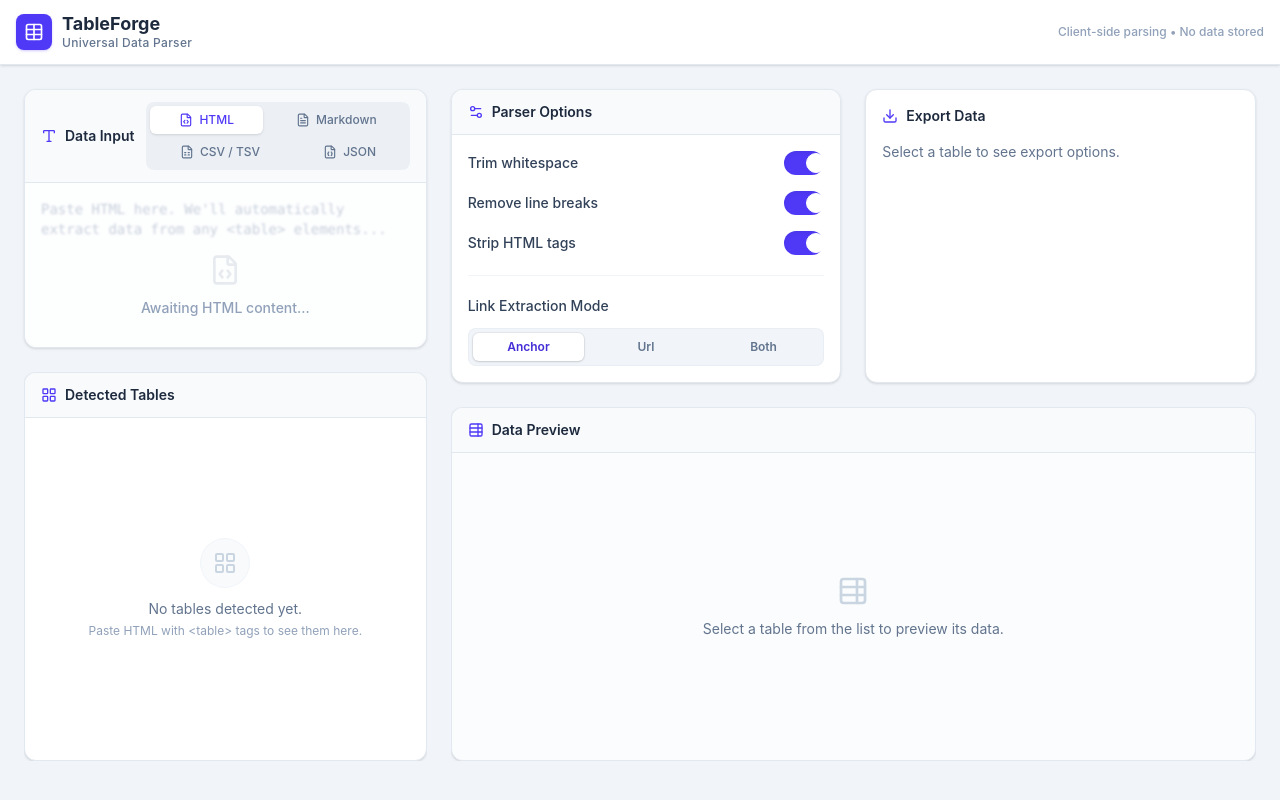
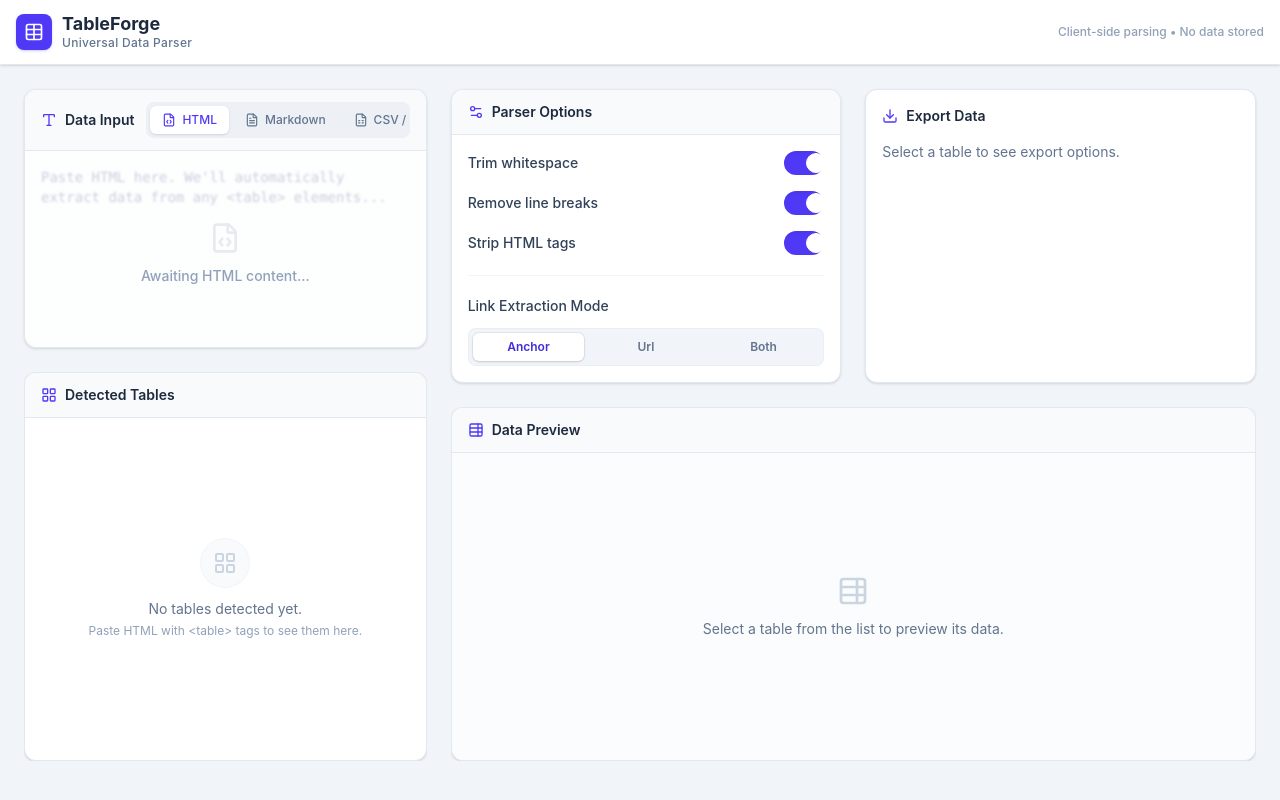
Before and after one commit to remixmb/tables-tables-tables, a React (Vite) app: page / in a window 1280 px wide. Built offline with nearby package versions, Linux system fonts and the light colour scheme.

Commit message:
fix: input panel header squishing, tabs overflow, and wire inputType to options panel

```diff
--- a/src/App.tsx
+++ b/src/App.tsx
@@ -65,7 +65,7 @@
         {/* Right Column: Preview and Options */}
         <div className="flex flex-col gap-6 h-[calc(100vh-8rem)] min-w-0">
           <div className="grid grid-cols-1 lg:grid-cols-2 gap-6 flex-shrink-0">
-            <OptionsPanel options={options} onChange={setOptions} />
+            <OptionsPanel options={options} onChange={setOptions} inputType={inputType} />
             <ExportPanel table={selectedTable} />
           </div>
           <div className="flex-1 min-h-[400px] lg:min-h-0 min-w-0 overflow-hidden">
--- a/src/components/InputPanel.tsx
+++ b/src/components/InputPanel.tsx
@@ -20,12 +20,12 @@
 
     return (
         <div className="bg-white dark:bg-slate-900 rounded-xl shadow-sm border border-slate-200 dark:border-slate-800 overflow-hidden flex flex-col h-full transition-colors duration-200">
-            <div className="px-4 py-3 border-b border-slate-200 dark:border-slate-800 bg-slate-50 dark:bg-slate-800/50 flex flex-col xl:flex-row xl:items-center justify-between gap-3 transition-colors duration-200">
+            <div className="flex-shrink-0 px-4 py-3 border-b border-slate-200 dark:border-slate-800 bg-slate-50 dark:bg-slate-800/50 flex flex-col xl:flex-row xl:items-center justify-between gap-3 transition-colors duration-200">
                 <div className="flex items-center gap-2 whitespace-nowrap flex-shrink-0">
                     <Type className="w-4 h-4 text-indigo-600 dark:text-indigo-400" />
                     <h2 className="font-semibold text-slate-800 dark:text-slate-100 text-sm">Data Input</h2>
                 </div>
-                <div className="flex flex-wrap bg-slate-200/50 dark:bg-slate-800 p-1 rounded-lg gap-1 min-w-0">
+                <div className="flex overflow-x-auto custom-scrollbar bg-slate-200/50 dark:bg-slate-800 p-1 rounded-lg gap-1 min-w-0">
                     {INPUT_TABS.map((tab) => {
                         const Icon = tab.icon;
                         const isActive = inputType === tab.id;
--- a/src/components/OptionsPanel.tsx
+++ b/src/components/OptionsPanel.tsx
@@ -1,15 +1,18 @@
 import { Settings2 } from 'lucide-react';
-import type { ParseOptions } from '../types';
+import type { ParseOptions, InputType } from '../types';
 
 interface OptionsPanelProps {
     options: ParseOptions;
     onChange: (options: ParseOptions) => void;
+    inputType: InputType;
 }
 
-export function OptionsPanel({ options, onChange }: OptionsPanelProps) {
+export function OptionsPanel({ options, onChange, inputType }: OptionsPanelProps) {
     const handleChange = (key: keyof ParseOptions, value: any) => {
         onChange({ ...options, [key]: value });
     };
+
+    const showHtmlOptions = inputType === 'html';
 
     return (
         <div className="bg-white dark:bg-slate-900 rounded-xl shadow-sm border border-slate-200 dark:border-slate-800 overflow-hidden transition-colors duration-200">
@@ -18,7 +21,7 @@
                 <h2 className="font-semibold text-slate-800 dark:text-slate-100 text-sm">Parser Options</h2>
             </div>
             <div className="p-4 space-y-4">
-                <div className="space-y-4 border-b border-slate-100 dark:border-slate-800/60 pb-5">
+                <div className={`space-y-4 ${showHtmlOptions ? 'border-b border-slate-100 dark:border-slate-800/60 pb-5' : ''}`}>
                     <label className="flex flex-row-reverse items-center justify-between cursor-pointer group">
                         <div className="relative inline-flex items-center">
                             <input
@@ -45,6 +48,7 @@
                         <span className="text-sm font-medium text-slate-700 dark:text-slate-300 group-hover:text-slate-900 dark:group-hover:text-slate-100 transition-colors">Remove line breaks</span>
                     </label>
 
+                    {showHtmlOptions && (
                         <label className="flex flex-row-reverse items-center justify-between cursor-pointer group">
                             <div className="relative inline-flex items-center">
                                 <input
@@ -57,8 +61,10 @@
                             </div>
                             <span className="text-sm font-medium text-slate-700 dark:text-slate-300 group-hover:text-slate-900 dark:group-hover:text-slate-100 transition-colors">Strip HTML tags</span>
                         </label>
+                    )}
                 </div>
 
+                {showHtmlOptions && (
                     <div className="pt-1">
                         <label className="block text-sm font-medium text-slate-700 dark:text-slate-300 mb-3">Link Extraction Mode</label>
                         <div className="grid grid-cols-3 gap-1.5 p-1 bg-slate-100 dark:bg-slate-950 rounded-lg border border-slate-200/50 dark:border-slate-800/50">
@@ -76,6 +82,7 @@
                             ))}
                         </div>
                     </div>
+                )}
             </div>
         </div>
     );
```
Lines whose indentation alone changed are shown as unchanged.
